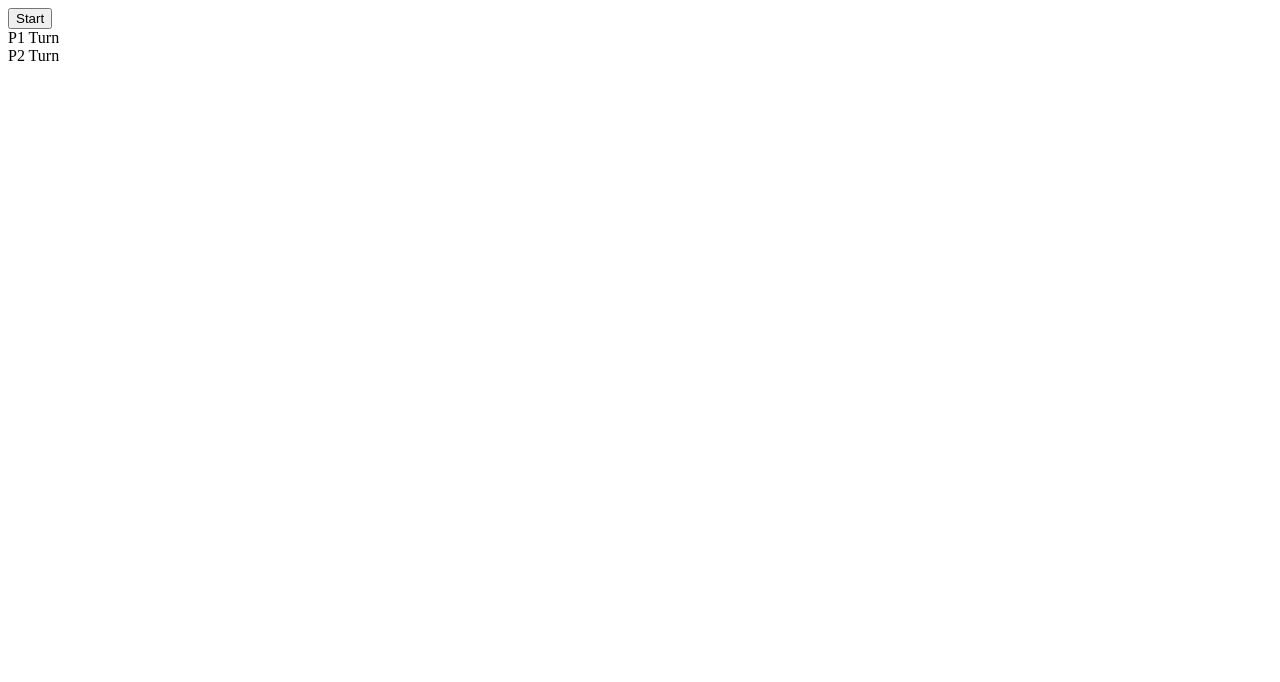
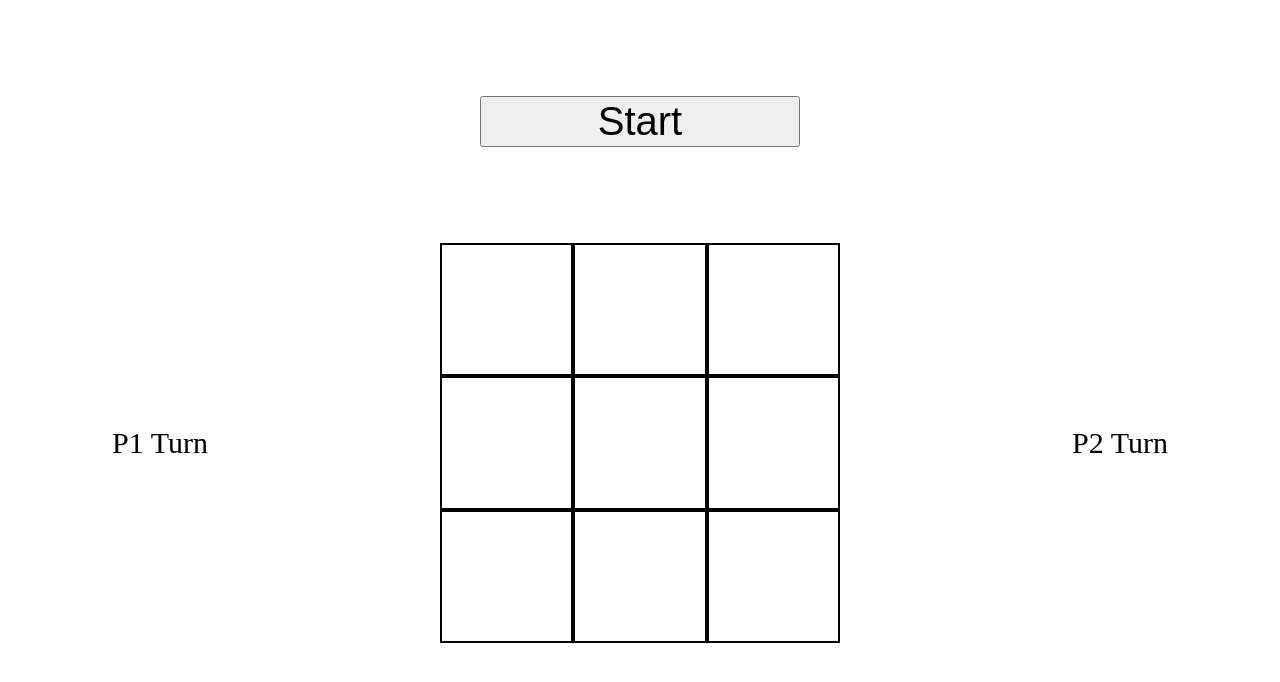
Before and after one commit to UtkarshSingh22/Tic-Tac-Toe-, a plain HTML site: page index.html in a window 1280 px wide. Drawn offline with Linux system fonts and the light colour scheme.

Commit message:
Add css content

```diff
--- a/index.html
+++ b/index.html
@@ -9,20 +9,22 @@
     <title>Tic-Tac-Toe</title>
 </head>
 <body>
-    <button class="start">Start</button>
-    <div class="p1Turn">P1 Turn</div>
-    <div class="board">
-        <div class="box1"></div>
-        <div class="box2"></div>
-        <div class="box3"></div>
-        <div class="box4"></div>
-        <div class="box5"></div>
-        <div class="box6"></div>
-        <div class="box7"></div>
-        <div class="box8"></div>
-        <div class="box9"></div>
+    <div class="container">
+        <button class="start">Start</button>
+        <div class="p1Turn">P1 Turn</div>
+        <div class="board">
+            <div class="box"></div>
+            <div class="box"></div>
+            <div class="box"></div>
+            <div class="box"></div>
+            <div class="box"></div>
+            <div class="box"></div>
+            <div class="box"></div>
+            <div class="box"></div>
+            <div class="box"></div>
+        </div>
+        <div class="p2Turn">P2 Turn</div>
+        <div class="winner"></div>
     </div>
-    <div class="p2Turn">P2 Turn</div>
-    <div class="winner"></div>
 </body>
 </html>
--- a/styles.css
+++ b/styles.css
@@ -0,0 +1,41 @@
+body{
+    margin: 0%;
+}
+.container{
+    height: 100vh;
+    display: grid;
+    grid-template: 1fr 2fr 1fr / 1fr 2fr 1fr;
+}
+.start{
+    grid-column: 2/3;
+    margin: 15%;
+    font-size: 40px;
+    width: 20rem;
+    justify-self: center;
+}
+.p1Turn, .p2Turn{
+    font-size: 30px;
+    place-self: center;
+}
+.p1Turn{
+    grid-area: 2/1/3/2;
+}
+.p2Turn{
+    grid-area: 2/3/3/4;
+}
+.board{
+    grid-area: 2/2/3/3;
+    display: grid;
+    grid-template: repeat(3, 1fr)/repeat(3, 1fr);
+    height: 50vh;
+    width: 50vh;
+    justify-self: center;
+}
+.box{
+    border: 2px solid black;
+}
+.winner{
+    grid-area: 3/2/4/3;
+    place-self: center;
+    font-size: 30px;
+}
```
